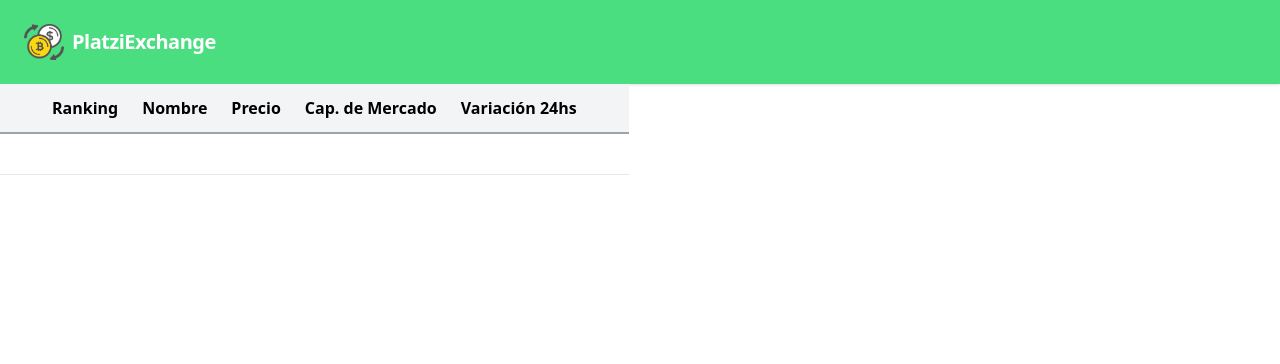
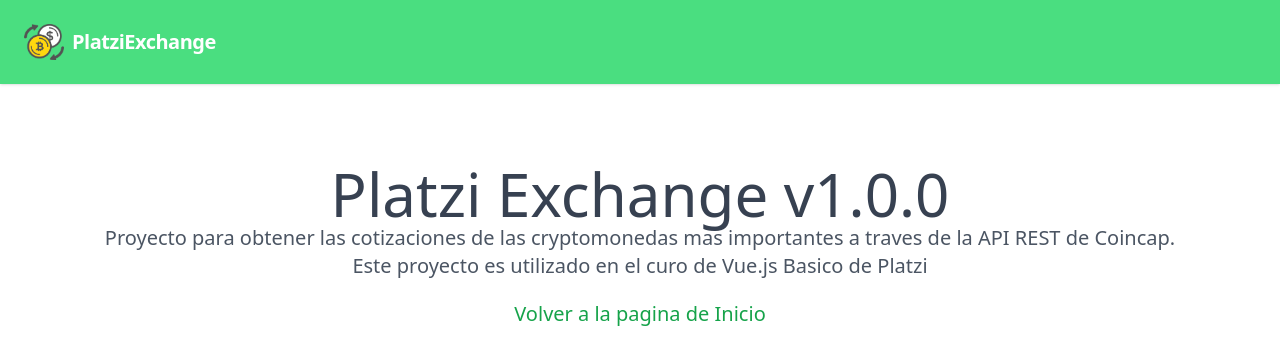
Before and after one commit to w3creativo/platzi-exchange, a Vue app: page /about in a window 1280 px wide. Shown: the top 364 px of the page. Built offline with nearby package versions, Linux system fonts and the light colour scheme.

Commit message:
add vue-router

```diff
--- a/package.json
+++ b/package.json
@@ -8,7 +8,8 @@
   },
   "dependencies": {
     "tailwindcss": "^3.0.16",
-    "vue": "^3.2.25"
+    "vue": "^3.2.25",
+    "vue-router": "^4.0.12"
   },
   "devDependencies": {
     "@vitejs/plugin-vue": "^2.0.0",
--- a/src/App.vue
+++ b/src/App.vue
@@ -11,6 +11,7 @@
 <template>
   <main>
     <px-header />
-    <px-assets-table />
+
+    <router-view class="container px-5 sm:px-20 py-20 flex justify-center" />
   </main>
 </template>
--- /dev/null
+++ b/src/router.js
@@ -0,0 +1,28 @@
+import { createRouter, createWebHistory } from "vue-router"
+
+import Home from "@/views/Home.vue"
+import About from "@/views/About.vue"
+import Error from "@/views/Error.vue"
+
+const router = createRouter({
+  history: createWebHistory(),
+  routes: [
+    {
+      path: "/",
+      name: "home",
+      component: Home,
+    },
+    {
+      path: "/about",
+      name: "about",
+      component: About,
+    },
+    {
+      path: "/:pathMatch(.*)",
+      name: "error",
+      component: Error,
+    },
+  ],
+})
+
+export default router
--- /dev/null
+++ b/src/views/About.vue
@@ -0,0 +1,14 @@
+<template>
+  <div class="flex-col items-center">
+    <h1 class="text-gray-700 text-6xl">Platzi Exchange v1.0.0</h1>
+    <p class="text-gray-600 text-xl text-center">
+      Proyecto para obtener las cotizaciones de las cryptomonedas mas
+      importantes a traves de la API REST de Coincap.
+      <br />Este proyecto es utilizado en el curo de Vue.js Basico de Platzi
+    </p>
+
+    <router-link to="/" class="mt-5 text-xl text-green-600 hover:underline"
+      >Volver a la pagina de Inicio</router-link
+    >
+  </div>
+</template>
--- /dev/null
+++ b/src/views/Error.vue
@@ -0,0 +1,8 @@
+<template>
+  <div class="flex-col items-center">
+    <h1 class="text-gray-700 text-6xl uppercase">error</h1>
+    <router-link class="mt-5 text-xl text-green-600 hover:underline" to="/"
+      >Volver a la página de Inicio</router-link
+    >
+  </div>
+</template>
```
Also changed, not shown: src/main.js (+6 -4 lines), 1 other file (tests, documents, lock files or other folders).
